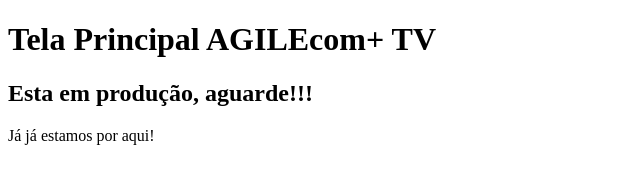
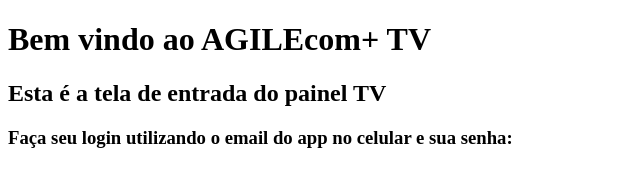
Before and after one commit to azzucchi/AGILEcom-, a plain HTML site: page index.html in a window 1280 px wide. Shown: the whole page, without its empty margins (0-640 px from the left). Drawn offline with Linux system fonts and the light colour scheme.

Commit message:
atualizacao 1

```diff
--- a/index.html
+++ b/index.html
@@ -4,13 +4,13 @@
 <head>
   <meta charset="UTF-8" />
   <meta name="viewport" content="width=device-width, initial-scale=1.0" />
-  <title>AGILEcom+ TV</title>
+  <title>Welcome - AGILEcom+ TV</title>
 </head>
 
 <body>
-  <h1>Tela Principal AGILEcom+ TV</h1>
-  <h2>Esta em produção, aguarde!!!</h2>
-  <p>Já já estamos por aqui!</p>
+  <h1>Bem vindo ao AGILEcom+ TV</h1>
+  <h2>Esta é a tela de entrada do painel TV</h2>
+  <h3>Faça seu login utilizando o email do app no celular e sua senha:</h3>
 </body>
 
 </html>
```
